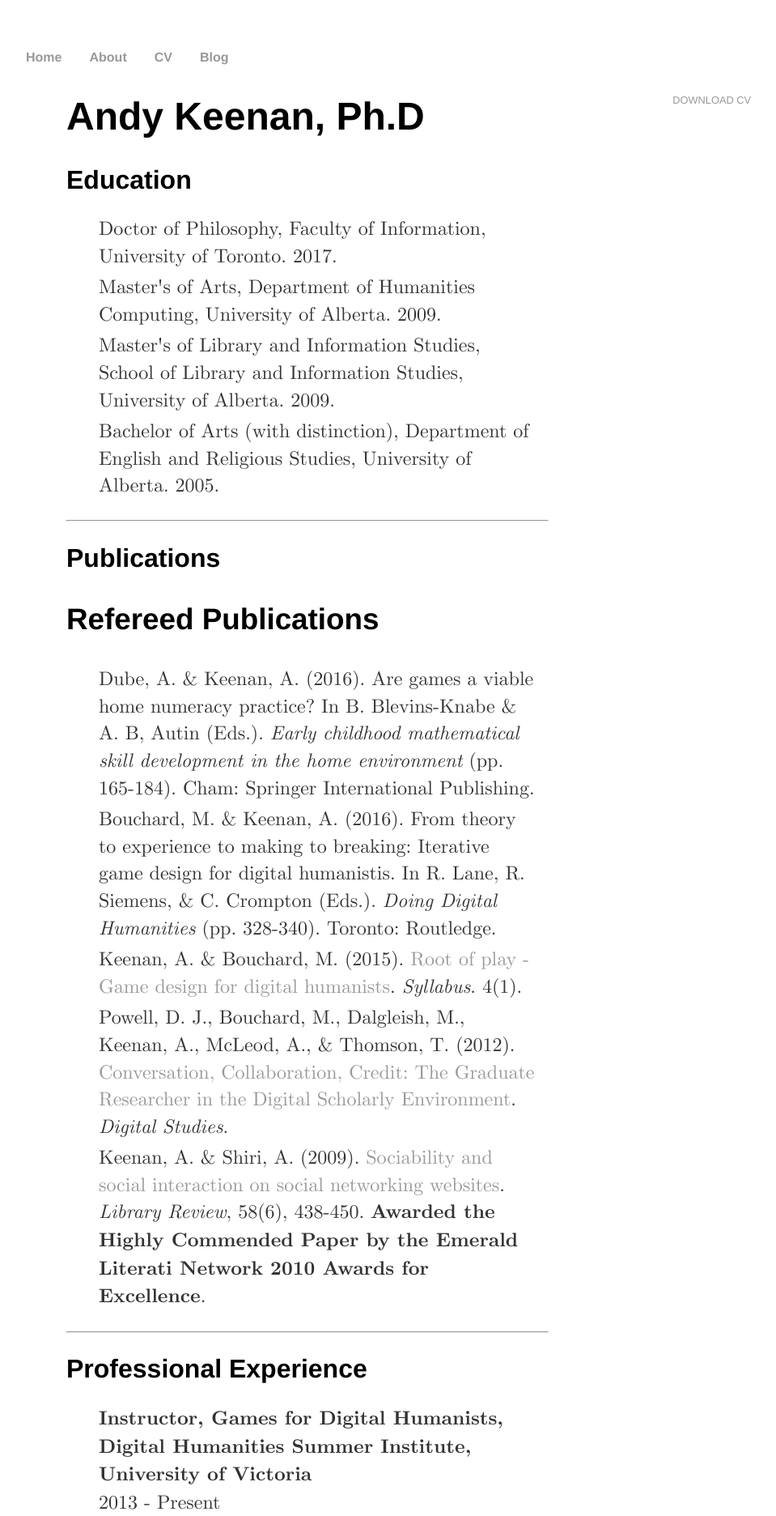
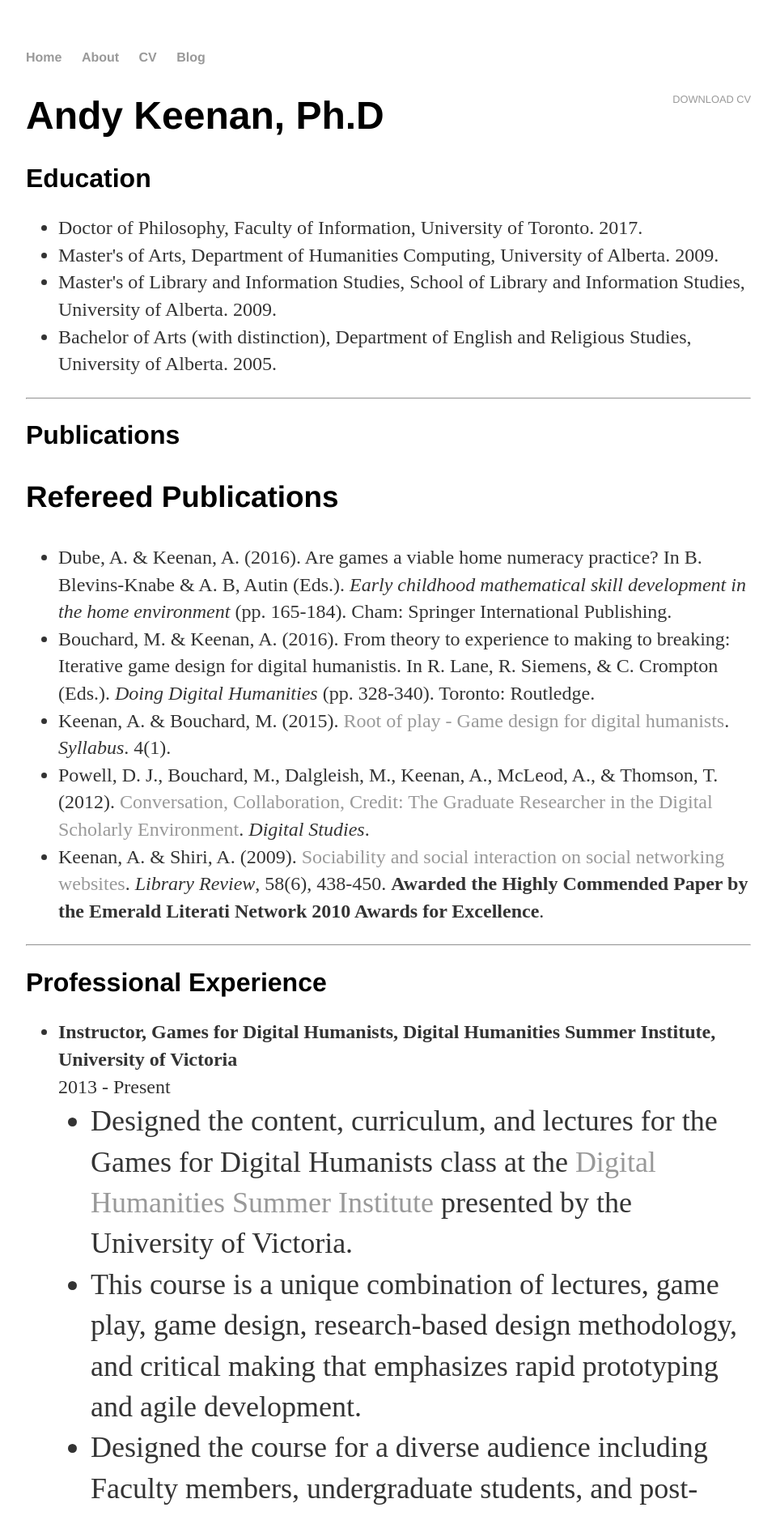
Before and after one commit to bigrube77/bigrube77.github.io, a Jekyll site: the page built from cv/index1.html, in a window 1280 px wide. Shown: the top 1872 px of the page at 81% size, without its empty margins (160-1119 px from the left). Built offline with Jekyll 4.4.1, drawn with Linux system fonts in a browser that asks for light colours.

Commit message:
Update index1.html

```diff
--- a/cv/index1.html
+++ b/cv/index1.html
@@ -7,16 +7,12 @@
 		<a href="#" class="download" title="Download CV as PDF">Download CV</a>
 					<html>
 
-<head> <meta charset="UTF-8" /> <title>Andy Keenan</title> <!-- Computer
-Modern Serif--> <link rel="stylesheet"
-href="fonts/cmun-serif.css"></link>
+<head> <meta charset="UTF-8" /> <title>Andy Keenan</title>
 
 </head>
 
 	<body>
 
-<DIV STYLE="margin-top: 34px; margin-left: 50px; margin-right: 250px;
-font-family: Computer Modern Serif;">
 
 
 
```
